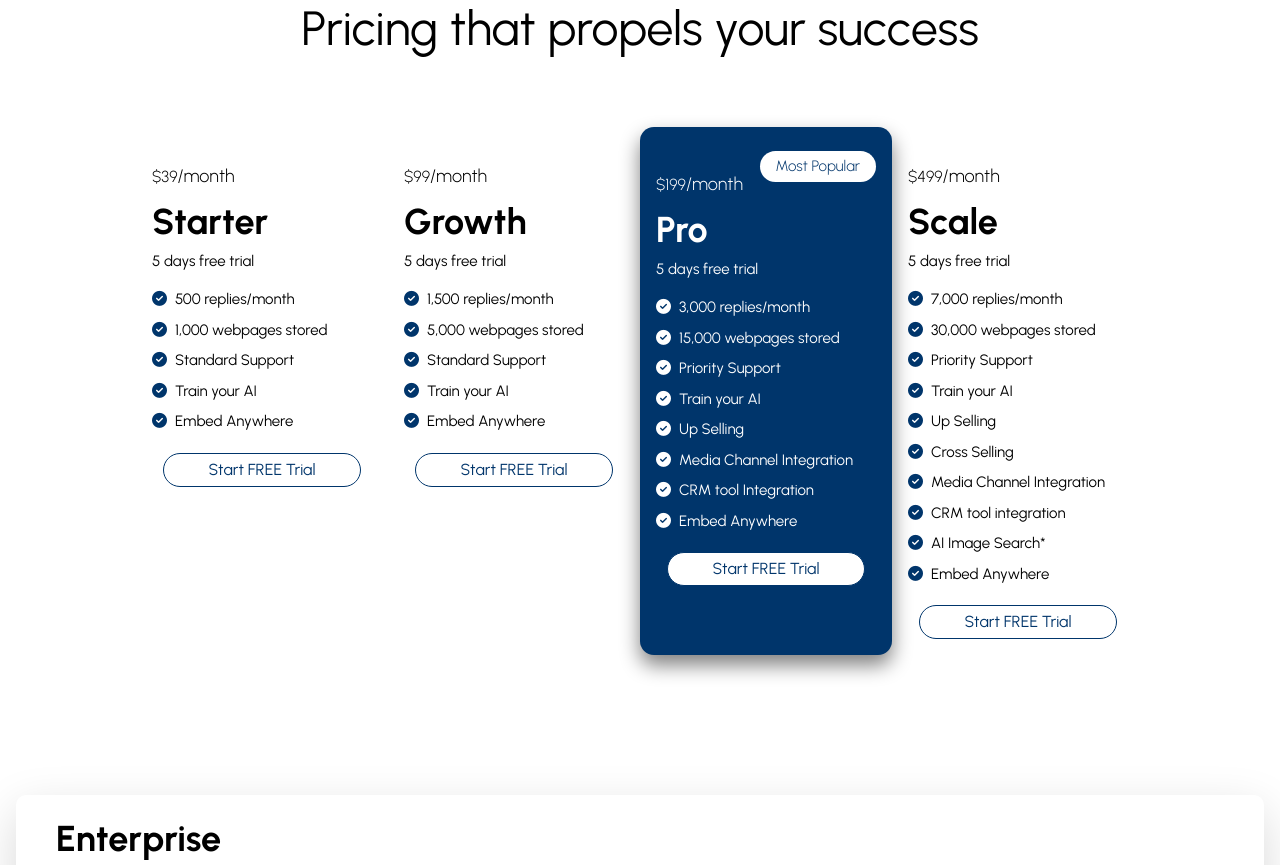
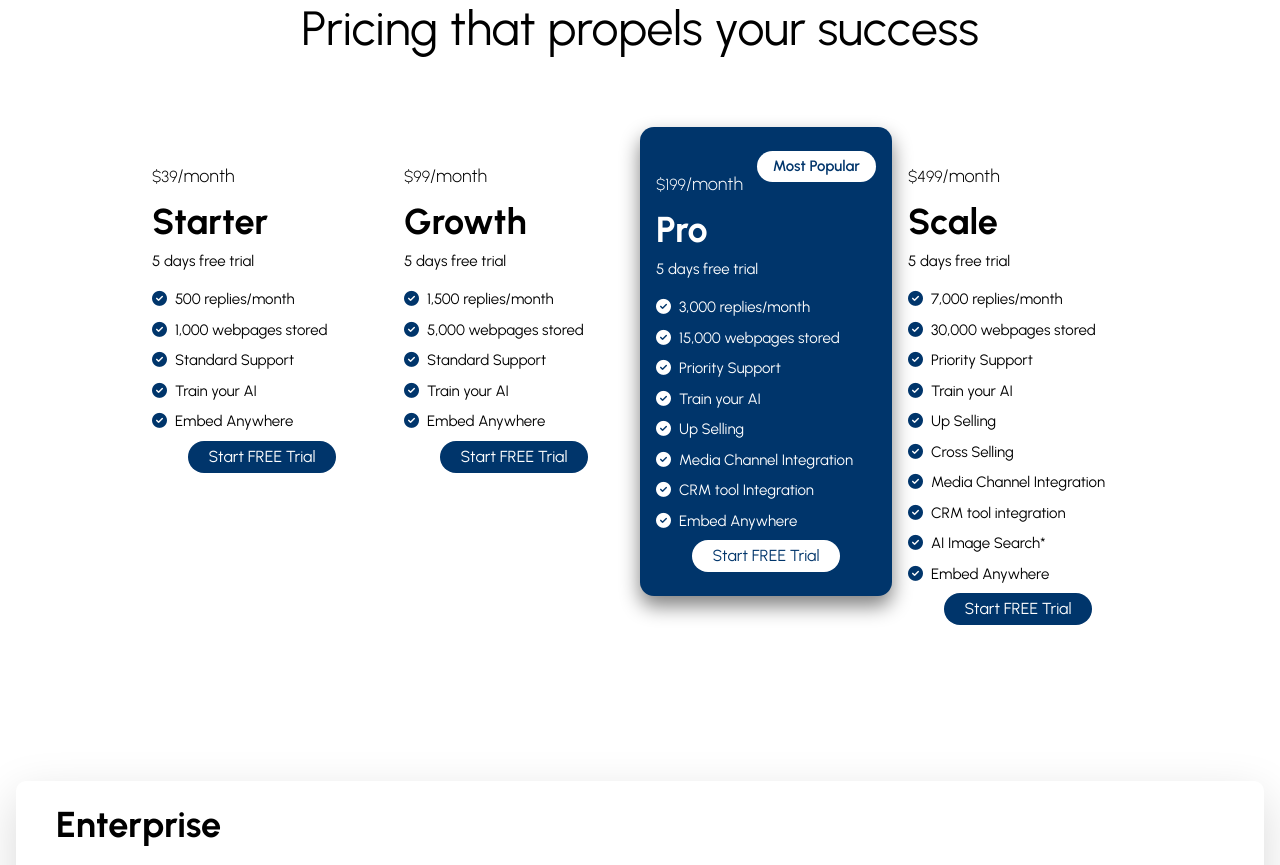
Before and after one commit to spritlesoftware/Smartle-website, a Next.js app: page /pricing in a window 1280 px wide. Shown: the part 780-1645 px from the top of the page. Built offline with nearby package versions, Linux system fonts and the light colour scheme.

Commit message:
added aimation to the pricing cards and formatted

```diff
--- a/app/pricing/page.jsx
+++ b/app/pricing/page.jsx
@@ -165,7 +165,8 @@ const Pricing = () => {
           Pricing that propels your success
         </h2>
         <div className="flex flex-wrap lg:w-5/6 pr-4 pl-4 mx-auto justify-center cursor-pointer">
-          {[{
+          {[
+            {
               id: 1,
               price: '$39',
               plan: 'Starter',
@@ -216,15 +217,17 @@ const Pricing = () => {
               aiImageSearch: 'AI Image Search*',
               proActiveSales: 'Pro-Active AI Sales',
               embedAnywhere: 'Embed Anywhere'
-          }].map(card => (
+            }
+          ].map(card => (
             <div
               key={card.id}
-              className={`w-full sm:w-1/2 lg:w-1/3 p-4 ${getCardClasses(card.id)}`}
+              className={`w-full sm:w-1/2 lg:w-1/3 p-4 ${getCardClasses(card.id)} `}
               onClick={() => handleCardClick(card.id)}
+              style={{ alignSelf: 'flex-start' }}
             >
               {card.id === 3 && (
                 <div
-                  className={`inline-block p-1 text-center font-semibold text-sm align-baseline leading-none rounded-full py-2 px-4 fs-15 fw-100 float-end mb-3 ${activeCard === 3 ? 'bg-white text-black' : 'bg-blue text-white'
+                  className={`inline-block p-1 text-center font-semibold text-sm align-baseline leading-none rounded-full py-2 px-4 fs-15 fw-500 float-end mb-3 ${activeCard === 3 ? 'bg-white text-black' : 'bg-blue text-white'
                     }`}
                 >
                   Most Popular
@@ -295,7 +298,8 @@ const Pricing = () => {
               </ul>
               <div className="text-center">
                 <button
-                  className={getButtonClasses()}
+                  className={`py-1 px-5 rounded-full transition-colors duration-500 ${activeCard === card.id ? 'bg-white text-blue' : 'bg-blue text-white'
+                    }`}
                   onClick={() => setShowCalendly(true)}
                 >
                   Start FREE Trial
@@ -319,7 +323,6 @@ const Pricing = () => {
           )}
         </div>
       </div>
-
 
       <div className="container mx-auto sm:px-4 ptb-60">
         <div
```
Lines whose indentation alone changed are shown as unchanged.
